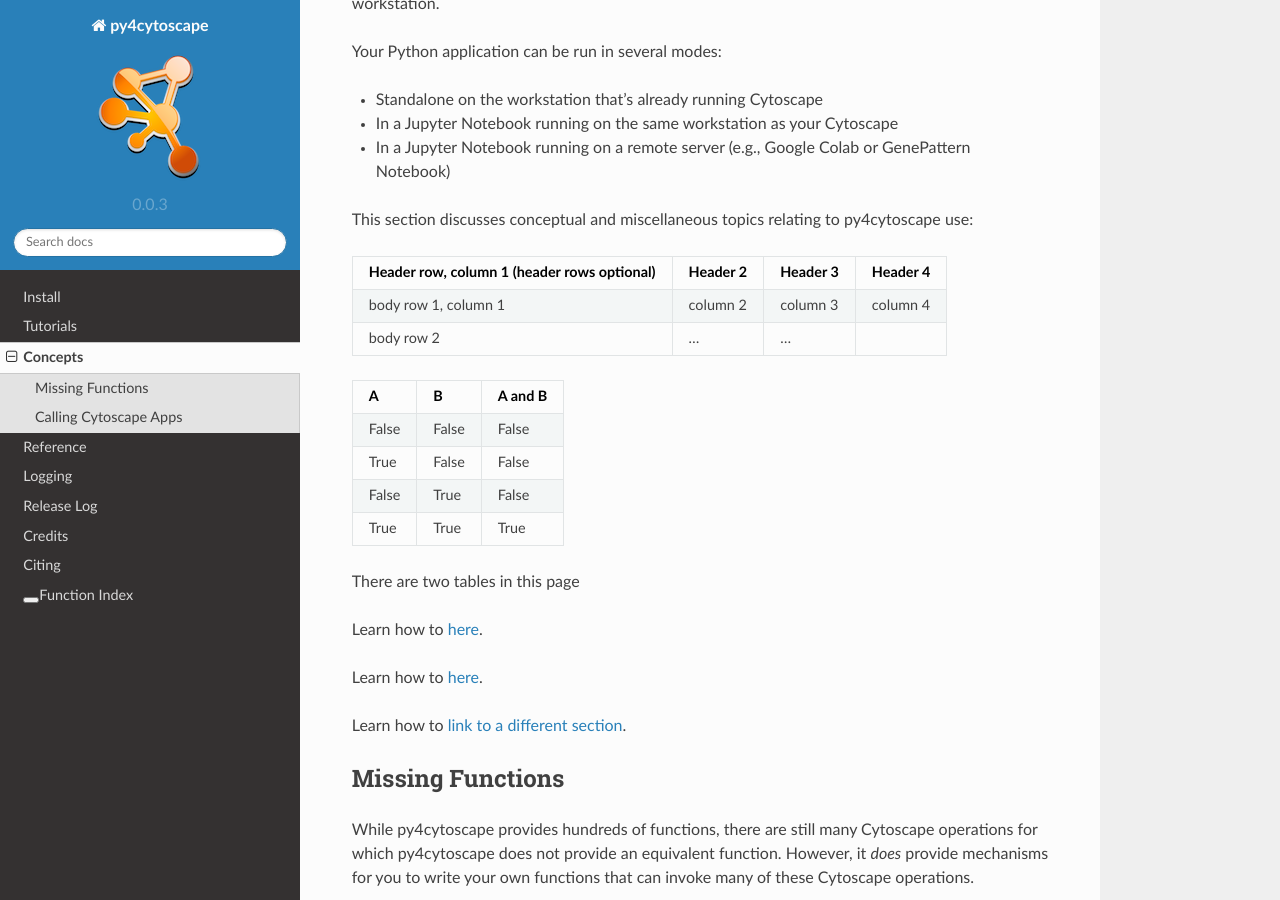
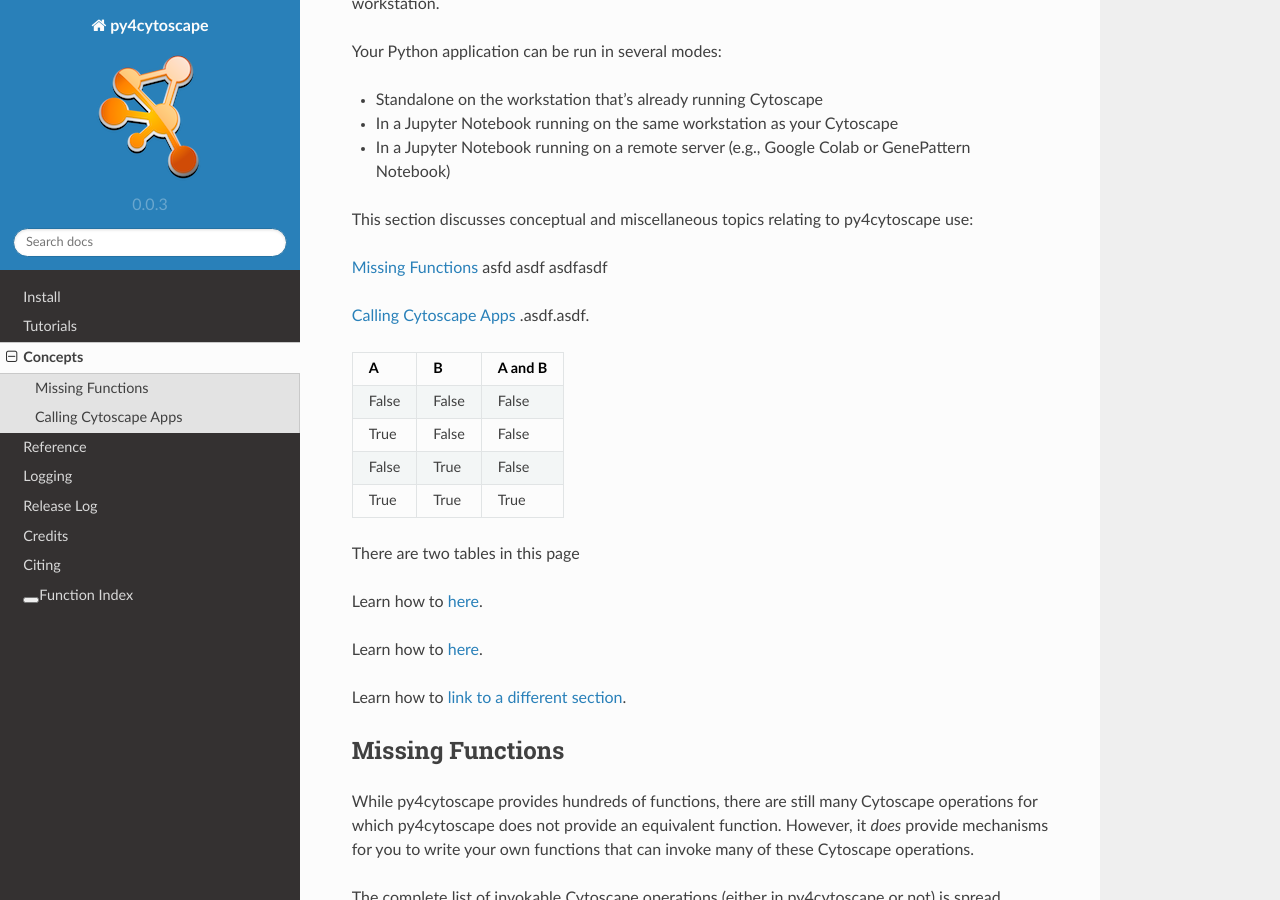
Before and after one commit to cytoscape/py4cytoscape, a Sphinx documentation site: the page built from doc/concepts.rst, in a window 1280 px wide and 900 px high, scrolled down 627 px. Built offline with Sphinx 7.4.7 and the Read the Docs theme 2.0.0, drawn with Linux system fonts in a browser that asks for light colours; pages that are not in the unit, such as notebooks, are missing from menus.

Commit message:
Working on sandbox documentation

```diff
--- a/doc/concepts.rst
+++ b/doc/concepts.rst
@@ -30,13 +30,17 @@ Your Python application can be run in several modes:
 
 This section discusses conceptual and miscellaneous topics relating to py4cytoscape use:
 
+`Missing Functions`_    asfd asdf asdfasdf
+
+`Calling Cytoscape Apps`_   .asdf.asdf.
+
 +------------------------+------------+----------+----------+
 | Header row, column 1   | Header 2   | Header 3 | Header 4 |
 | (header rows optional) |            |          |          |
 +========================+============+==========+==========+
 | body row 1, column 1   | column 2   | column 3 | column 4 |
 +------------------------+------------+----------+----------+
-| body row 2             | ...        | ...      |          |
+| `Missing Functions`_             | ...        | ...      |          |
 +------------------------+------------+----------+----------+
 
 =====  =====  =======
```
